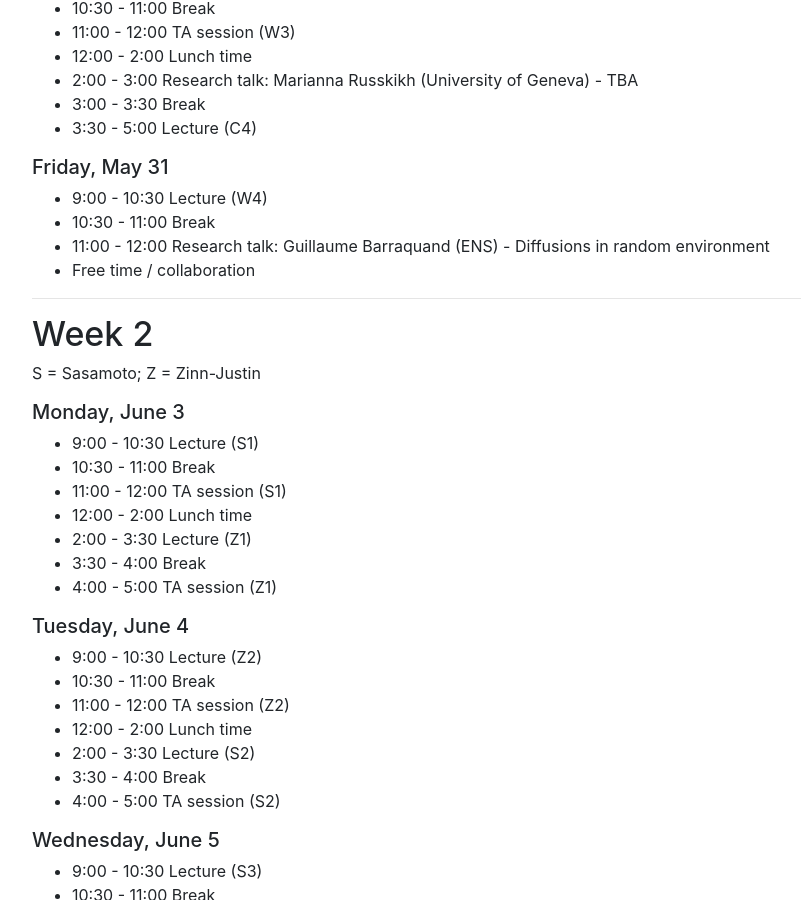
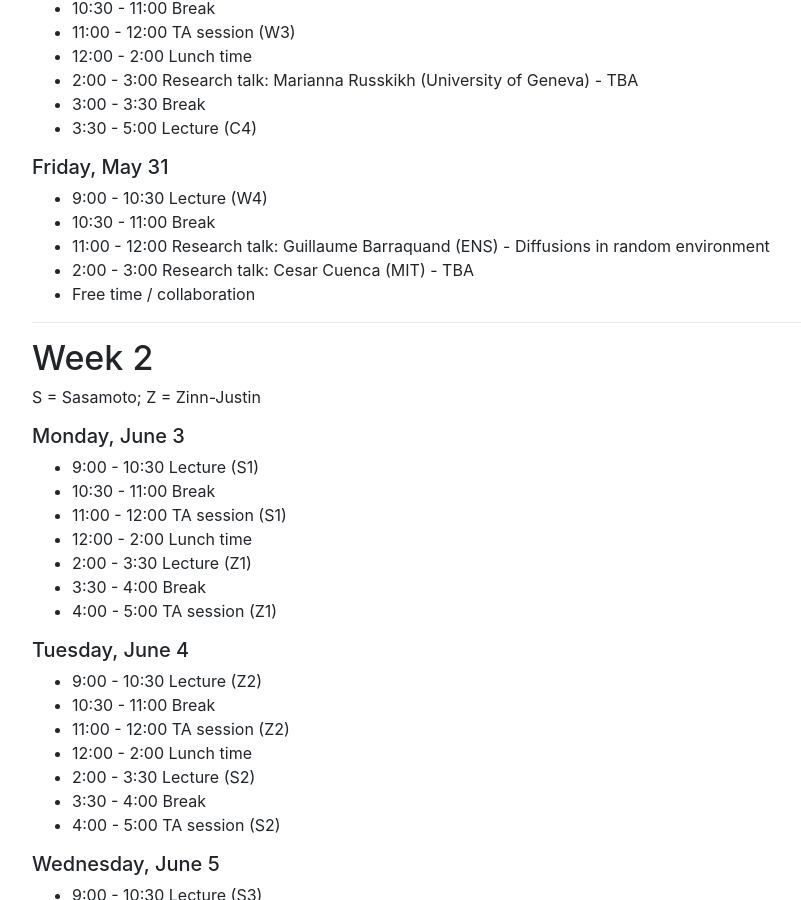
Before and after one commit to int-prob/int-prob-code, a Jekyll site: the page built from vipss2019/schedule.md, in a window 1280 px wide and 900 px high, scrolled down 1258 px. Shown: the whole window, without its empty margins (53-854 px from the left). Built offline with Jekyll 4.4.1, drawn with Linux system fonts in a browser that asks for light colours; nearby versions of some CDN libraries.

Commit message:
add cesar talk

```diff
--- a/vipss2019/schedule.md
+++ b/vipss2019/schedule.md
@@ -73,6 +73,7 @@ class which arises in random growth models and random matrix theory. This
 talk is based on joint works with Ivan Corwin and Mark Rychnovsky.
 </div>
 </details></li>
+<li>2:00 - 3:00 Research talk: Cesar Cuenca (MIT) - TBA</li>
 <li>Free time / collaboration</li>
 </ul>
 
```
